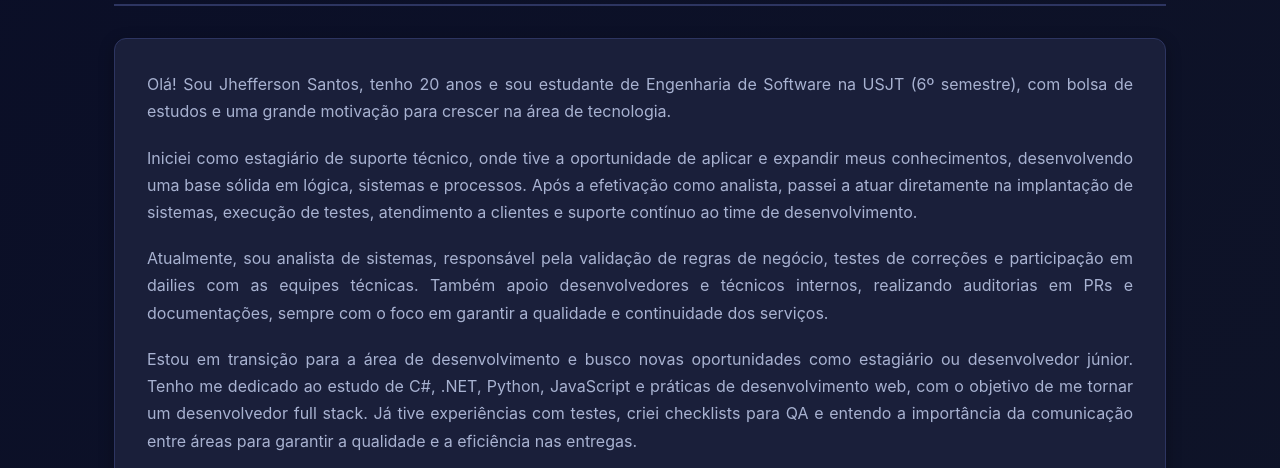
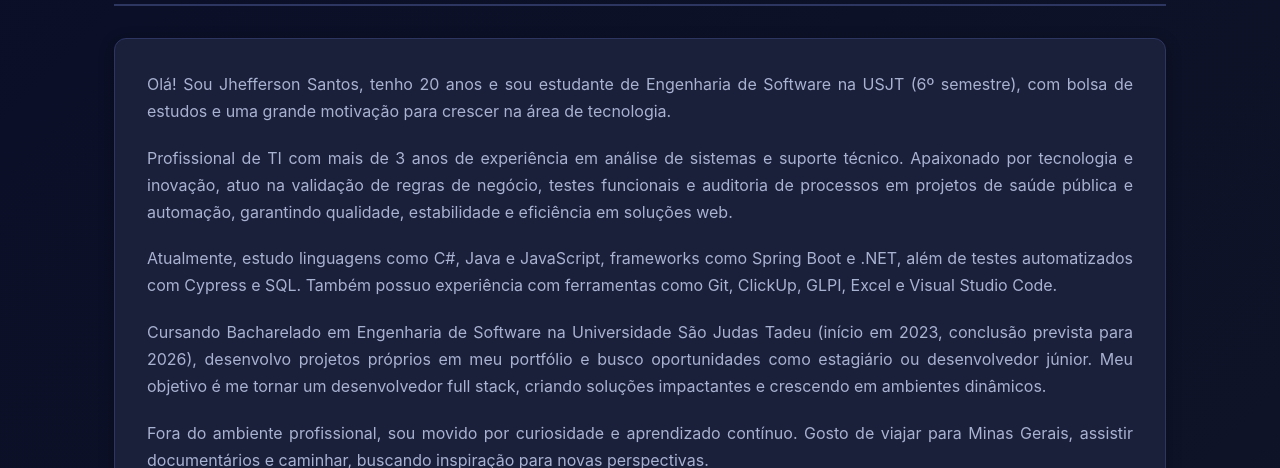
Before and after one commit to Jhefferson-Santos/newportfolio2025, a plain HTML site: page index.html in a window 1280 px wide. Shown: the part 332-800 px from the top of the page. Drawn offline with nearby package versions, Linux system fonts and the light colour scheme; no server answers.

Commit message:
Update index.html

```diff
--- a/index.html
+++ b/index.html
@@ -39,9 +39,10 @@
             </div>
             <div class="content-card">
                 <p>Olá! Sou Jhefferson Santos, tenho 20 anos e sou estudante de Engenharia de Software na USJT (6º semestre), com bolsa de estudos e uma grande motivação para crescer na área de tecnologia.</p>
-                <p>Iniciei como estagiário de suporte técnico, onde tive a oportunidade de aplicar e expandir meus conhecimentos, desenvolvendo uma base sólida em lógica, sistemas e processos. Após a efetivação como analista, passei a atuar diretamente na implantação de sistemas, execução de testes, atendimento a clientes e suporte contínuo ao time de desenvolvimento.</p>
-                <p>Atualmente, sou analista de sistemas, responsável pela validação de regras de negócio, testes de correções e participação em dailies com as equipes técnicas. Também apoio desenvolvedores e técnicos internos, realizando auditorias em PRs e documentações, sempre com o foco em garantir a qualidade e continuidade dos serviços.</p>
-                <p>Estou em transição para a área de desenvolvimento e busco novas oportunidades como estagiário ou desenvolvedor júnior. Tenho me dedicado ao estudo de C#, .NET, Python, JavaScript e práticas de desenvolvimento web, com o objetivo de me tornar um desenvolvedor full stack. Já tive experiências com testes, criei checklists para QA e entendo a importância da comunicação entre áreas para garantir a qualidade e a eficiência nas entregas.</p>
+                <p>Profissional de TI com mais de 3 anos de experiência em análise de sistemas e suporte técnico. Apaixonado por tecnologia e inovação, atuo na validação de regras de negócio, testes funcionais e auditoria de processos em projetos de saúde pública e automação, garantindo qualidade, estabilidade e eficiência em soluções web.</p>
+                <p>Atualmente, estudo linguagens como C#, Java e JavaScript, frameworks como Spring Boot e .NET, além de testes automatizados com Cypress e SQL. Também possuo experiência com ferramentas como Git, ClickUp, GLPI, Excel e Visual Studio Code.</p>
+                <p>Cursando Bacharelado em Engenharia de Software na Universidade São Judas Tadeu (início em 2023, conclusão prevista para 2026), desenvolvo projetos próprios em meu portfólio e busco oportunidades como estagiário ou desenvolvedor júnior. Meu objetivo é me tornar um desenvolvedor full stack, criando soluções impactantes e crescendo em ambientes dinâmicos.</p>
+                <p>Fora do ambiente profissional, sou movido por curiosidade e aprendizado contínuo. Gosto de viajar para Minas Gerais, assistir documentários e caminhar, buscando inspiração para novas perspectivas.</p>
                 <p>Estou sempre em busca de novos desafios e oportunidades para crescer e aprimorar minhas habilidades. Agradeço pela oportunidade de compartilhar minha trajetória e, no meu portfólio, você encontrará projetos e experiências que refletem esse caminho.</p>
             </div>
         </section>
```
